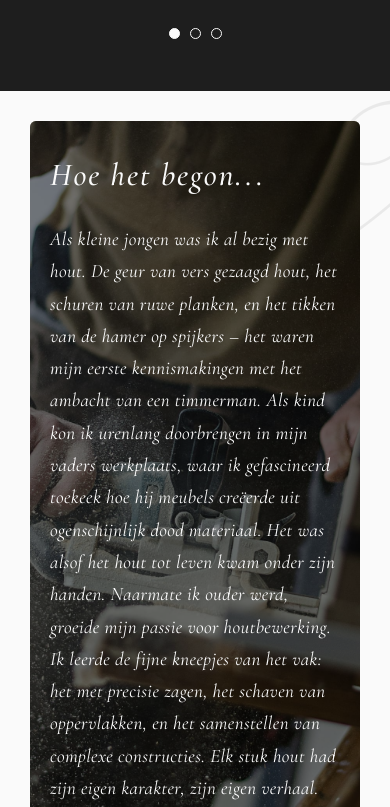
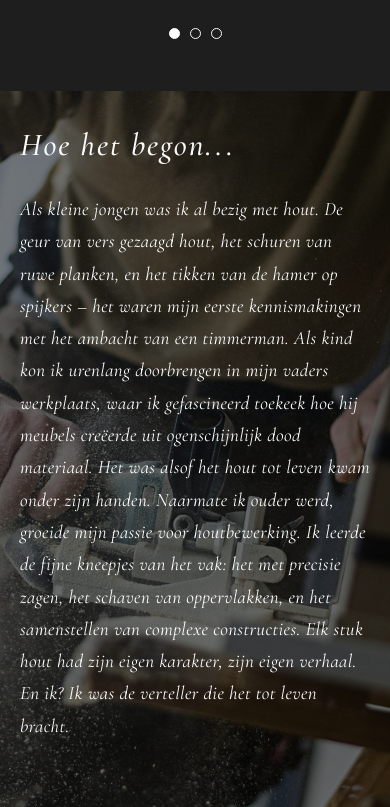
Before and after one commit to TiGrCrypt/NoirTimmerwerken, a Vue app: page / in a window 390 px wide. Shown: the part 1597-2404 px from the top of the page. Built offline with nearby package versions, Linux system fonts and the light colour scheme; a web font is replaced by a local one.

Commit message:
Mobile fix

```diff
--- a/src/components/sections/AboutSection.vue
+++ b/src/components/sections/AboutSection.vue
@@ -23,6 +23,7 @@ defineProps({
   position: relative;
   overflow: hidden;
   min-height: 100vh;
+  min-height: 100dvh;
   background-color: var(--color-paper);
   color: var(--color-ink);
   padding: 6rem 16rem;
@@ -35,8 +36,9 @@ defineProps({
 
 @media only screen and (max-width: 600px) {
   .section-about {
-    padding: 3rem;
-    min-height: auto;
+    /* Geen padding meer: de foto (overlay-on-mobile) mag hier tot de
+       randen komen en de volledige sectiehoogte vullen. */
+    padding: 0;
   }
   .flourish {
     right: -6rem;
--- a/src/components/sections/ContactSection.vue
+++ b/src/components/sections/ContactSection.vue
@@ -92,6 +92,7 @@ const telHref = (phone) => `tel:${phone.replace(/\s+/g, "")}`;
   position: relative;
   overflow: hidden;
   min-height: 100vh;
+  min-height: 100dvh;
   background-color: var(--color-ink);
   color: var(--color-paper);
   display: flex;
--- a/src/components/sections/HeroSection.vue
+++ b/src/components/sections/HeroSection.vue
@@ -24,7 +24,10 @@ defineProps({
 
 <style scoped>
 .section-hero {
+  /* dvh = de ECHTE zichtbare hoogte op mobiel (houdt rekening met de
+     adresbalk die in-/uitschuift); vh valt terug voor oudere browsers. */
   min-height: calc(100vh - var(--header-height-big));
+  min-height: calc(100dvh - var(--header-height-big));
   display: flex;
   flex-direction: column;
 }
--- a/src/components/sections/ImageTextSection.vue
+++ b/src/components/sections/ImageTextSection.vue
@@ -92,12 +92,15 @@ defineProps({
     font-size: 1.9rem;
   }
 
-  /* Foto als achtergrond, tekst erover heen (met scrim voor leesbaarheid) */
+  /* Foto als achtergrond, tekst erover heen (met scrim voor leesbaarheid).
+     Vult de volledige sectie (breedte + hoogte, tot de randen), geen
+     afgeronde hoeken meer — dat hoorde bij de kleinere 55vh-variant. */
   .image-text.overlay-on-mobile {
     display: block;
     position: relative;
-    min-height: 55vh;
-    border-radius: 0.6rem;
+    width: 100%;
+    min-height: 100vh;
+    min-height: 100dvh;
     overflow: hidden;
     padding: 3rem 2rem;
   }
--- a/src/components/sections/ProjectsSection.vue
+++ b/src/components/sections/ProjectsSection.vue
@@ -75,6 +75,7 @@ function onScroll() {
 <style scoped>
 .section-projects {
   min-height: 100vh;
+  min-height: 100dvh;
   background-color: var(--color-ink);
   color: var(--color-paper);
   display: flex;
```
